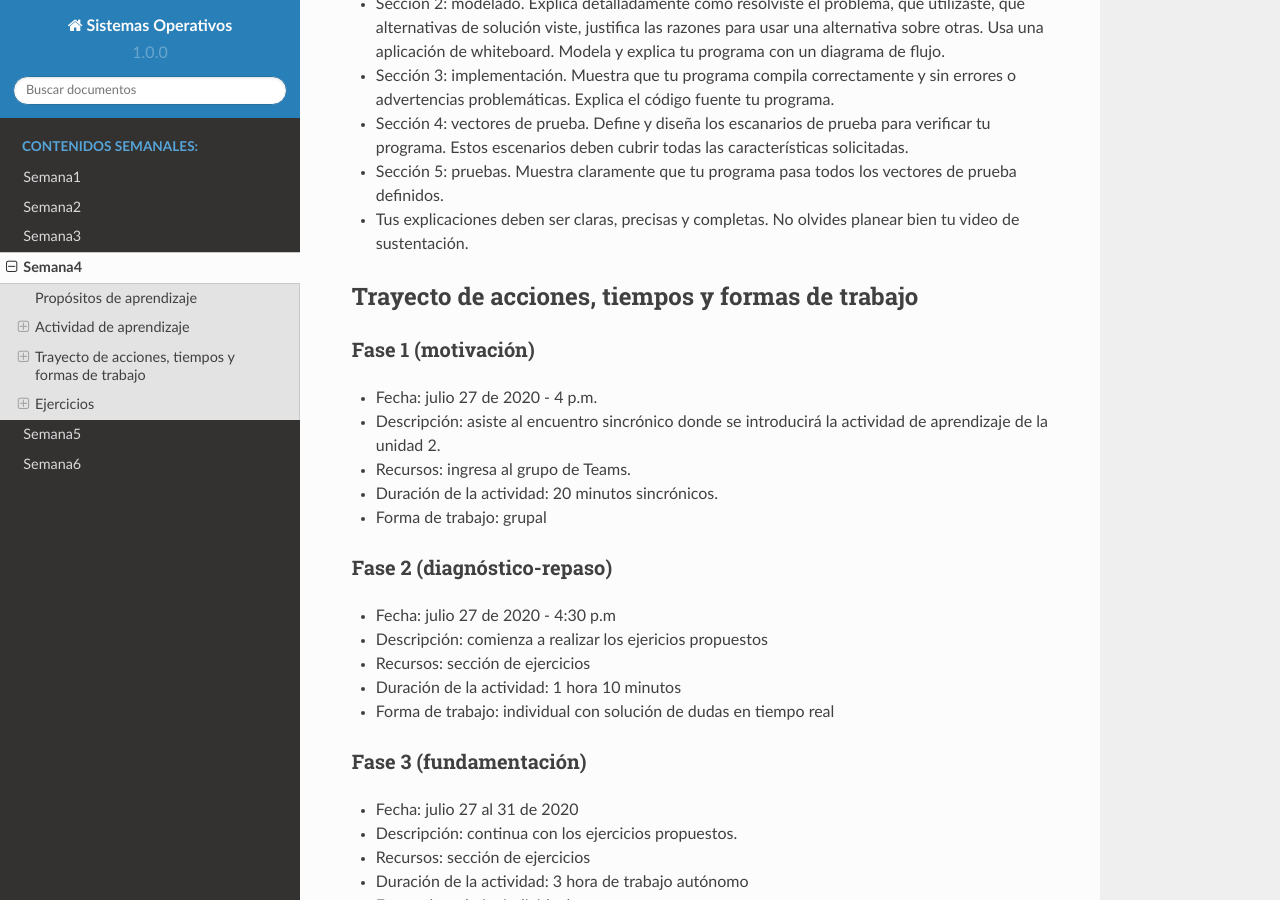
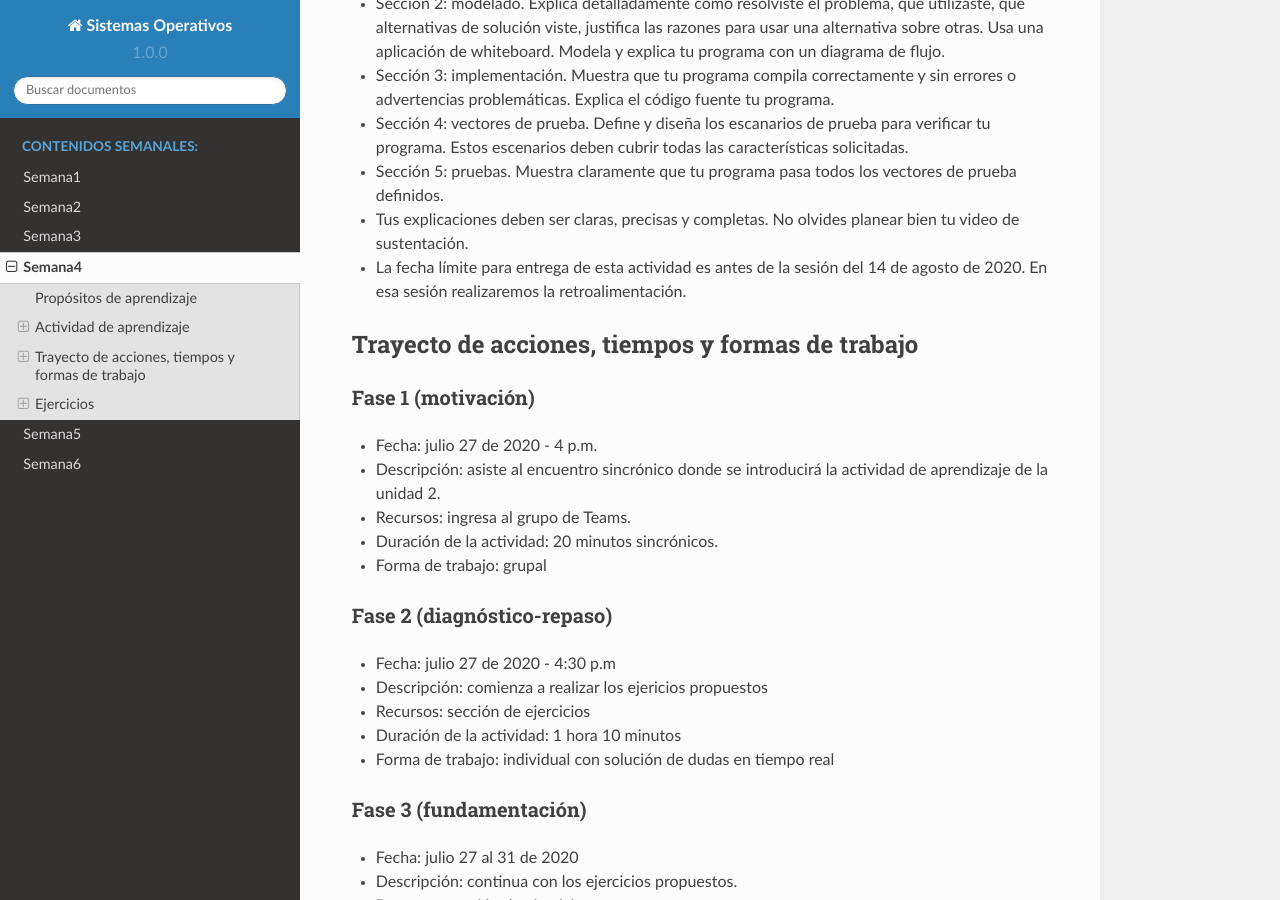
Before and after one commit to juanferfranco/sistemasoperativos, a Sphinx documentation site: the page built from docs/_semana4/semana4.rst, in a window 1280 px wide and 900 px high, scrolled down 2311 px. Built offline with Sphinx 7.4.7 and the Read the Docs theme 2.0.0, drawn with Linux system fonts in a browser that asks for light colours.

Commit message:
update Unit 2 deadline

```diff
--- a/docs/_semana4/semana4.rst
+++ b/docs/_semana4/semana4.rst
@@ -124,6 +124,8 @@ Cada registro es así:
   definidos.
 * Tus explicaciones deben ser claras, precisas y completas. No olvides planear
   bien tu video de sustentación.
+* La fecha límite para entrega de esta actividad es antes de la sesión del
+  14 de agosto de 2020. En esa sesión realizaremos la retroalimentación.
 
 Trayecto de acciones, tiempos y formas de trabajo
 ---------------------------------------------------
```
